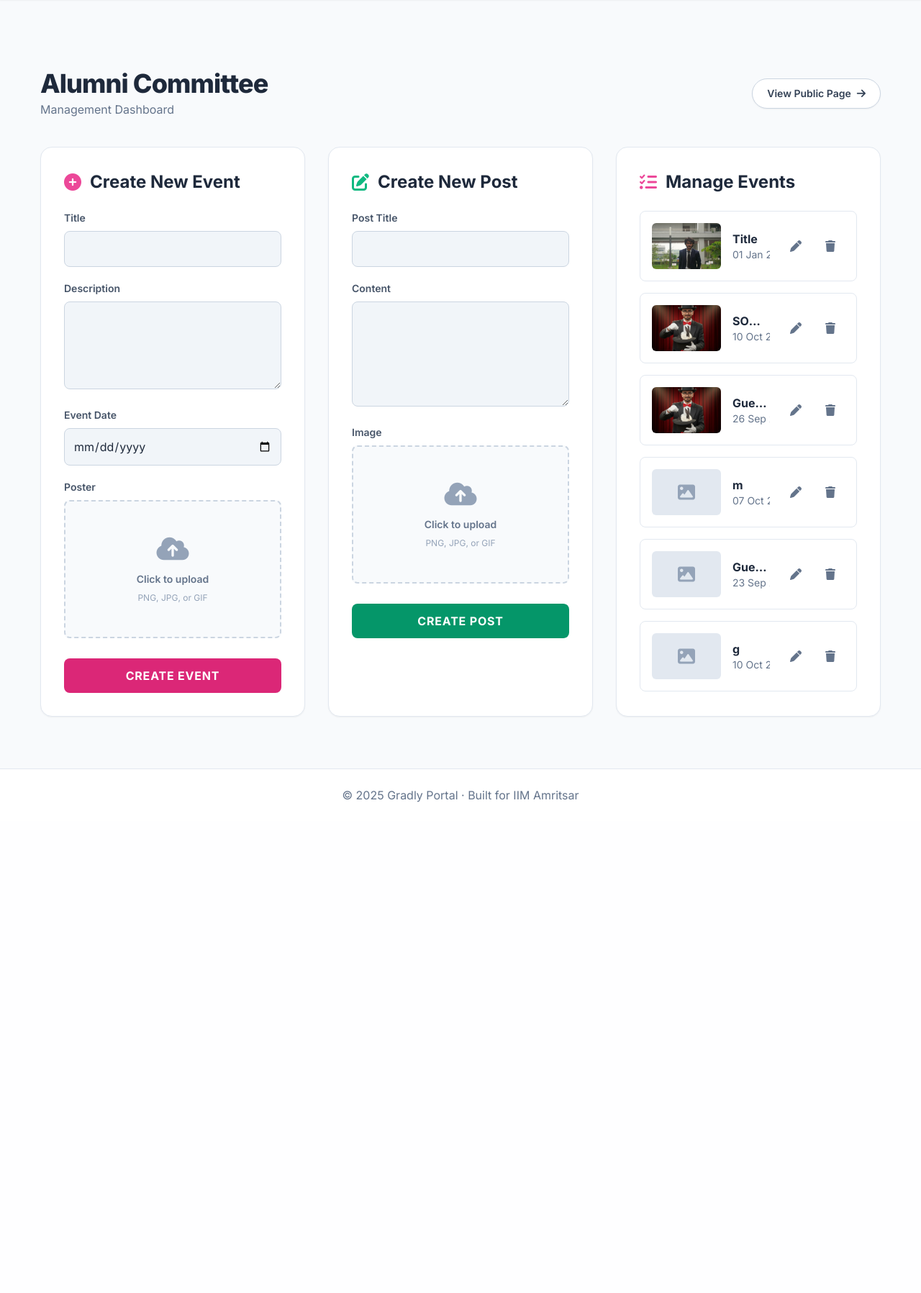
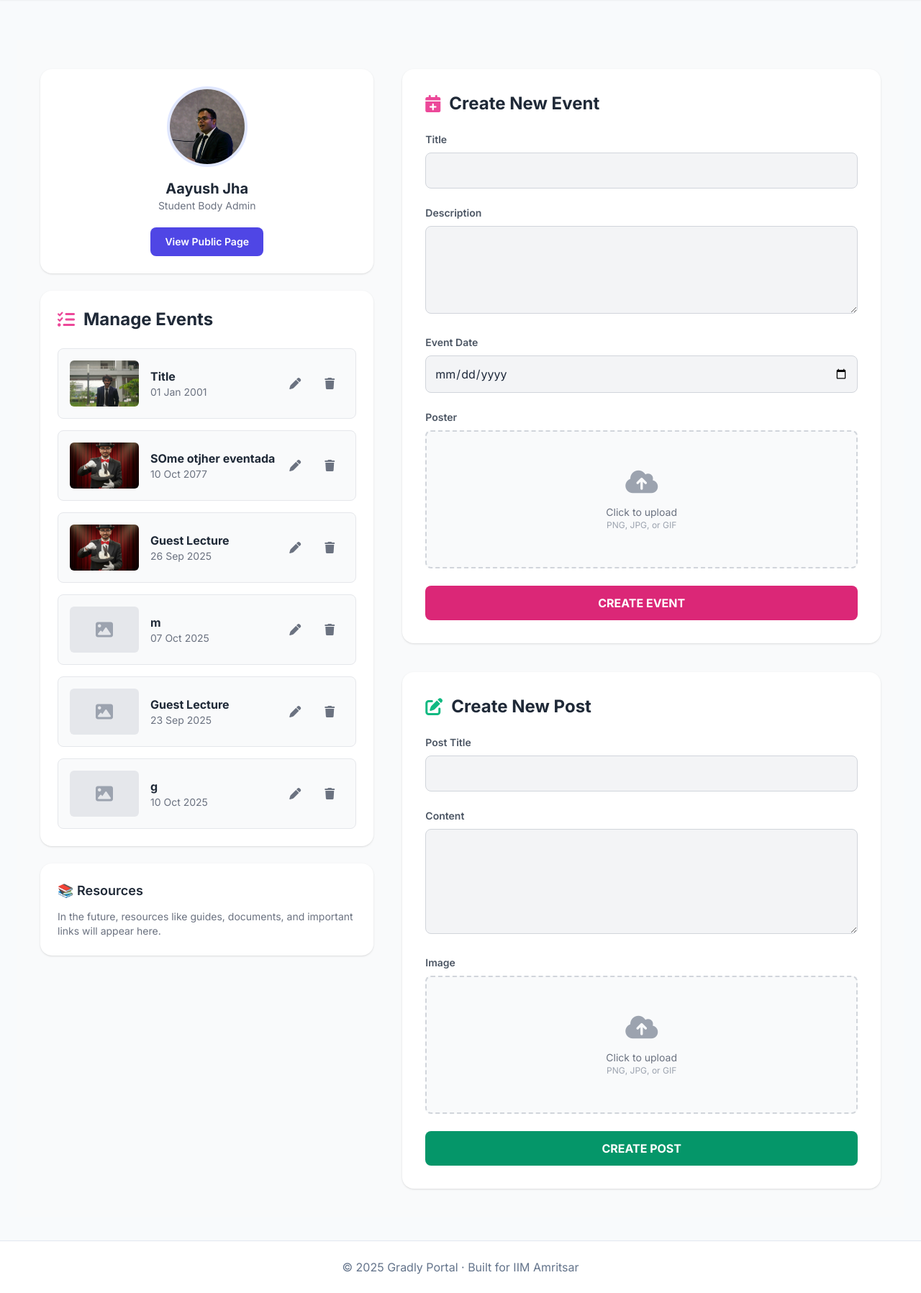
Before and after one commit to JhaAayush/Gradly, a Flask app: template templates/body_dashboard.html in a window 1280 px wide. Shown: the part 69-1866 px from the top of the page at 72% size. Before the commit the page ends 1184 px from the top, so only its background shows below. Run offline with Flask 3, Linux system fonts and the light colour scheme; the template is opened without the code that fills it: values that come from a table or form of the project are taken from there, others are empty; a user stored in the database is signed in; some libraries are stand-ins or nearby versions.

Commit message:
Post and feed mostly done

```diff
--- a/templates/body_dashboard.html
+++ b/templates/body_dashboard.html
@@ -2,174 +2,182 @@
 {% block title %}{{ body.name }} · Dashboard{% endblock %}
 
 {% block content %}
-<div class="bg-slate-50 min-h-screen">
-    <div class="max-w-screen-2xl mx-auto py-10 px-4 sm:px-6 lg:px-8">
-        <div class="flex justify-between items-center mb-10">
-            <div>
-                <h1 class="text-4xl font-extrabold text-slate-800 tracking-tight">{{ body.name }}</h1>
-                <p class="text-slate-500 mt-1">Management Dashboard</p>
-            </div>
-            <a href="{{ url_for('studentbody.view_body', body_id=body.id) }}"
-                class="bg-white text-slate-700 px-5 py-2.5 rounded-full font-semibold text-sm border border-slate-300 hover:bg-slate-100 hover:border-slate-400 transition-all flex items-center gap-2 shadow-sm">
-                View Public Page <i class="fa fa-arrow-right"></i>
-            </a>
-        </div>
+<div class="bg-gray-50 min-h-screen py-10">
+    <div class="max-w-7xl mx-auto px-4 lg:px-8 grid grid-cols-1 lg:grid-cols-12 gap-10">
 
-        <div class="grid lg:grid-cols-3 gap-8">
-
-            <div class="bg-white border border-slate-200 p-8 rounded-2xl shadow-sm">
-                <h2 class="text-2xl font-bold text-slate-800 mb-6 flex items-center gap-3">
-                    <i class="fa fa-plus-circle text-pink-500"></i> Create New Event
-                </h2>
-                <form method="POST" enctype="multipart/form-data" class="space-y-5">
-                    {{ form.hidden_tag() }}
-                    <div>
-                        {{ form.title.label(class="block text-sm font-semibold text-slate-600 mb-2") }}
-                        {{ form.title(class="w-full p-3 bg-slate-100 text-slate-800 border border-slate-300 rounded-lg focus:ring-2 focus:ring-pink-500 transition") }}
-                    </div>
-                    <div>
-                        {{ form.description.label(class="block text-sm font-semibold text-slate-600 mb-2") }}
-                        {{ form.description(rows=4, class="w-full p-3 bg-slate-100 text-slate-800 border border-slate-300 rounded-lg focus:ring-2 focus:ring-pink-500 transition") }}
-                    </div>
-                    <div>
-                        {{ form.date.label(class="block text-sm font-semibold text-slate-600 mb-2") }}
-                        {{ form.date(class="w-full p-3 bg-slate-100 text-slate-800 border border-slate-300 rounded-lg focus:ring-2 focus:ring-pink-500 transition", type="date") }}
-                    </div>
-                    <div>
-                        {{ form.poster.label(class="block text-sm font-semibold text-slate-600 mb-2") }}
-                        <label for="event-poster-upload" class="flex flex-col items-center justify-center w-full h-48 border-2 border-slate-300 border-dashed rounded-lg cursor-pointer bg-slate-50 hover:bg-slate-100 transition">
-                            <div id="event-upload-prompt" class="flex flex-col items-center justify-center text-center">
-                                <i class="fa-solid fa-cloud-arrow-up text-4xl text-slate-400 mb-3"></i>
-                                <p class="mb-2 text-sm text-slate-500"><span class="font-semibold">Click to upload</span></p>
-                                <p class="text-xs text-slate-400">PNG, JPG, or GIF</p>
-                            </div>
-                            <div id="event-upload-success" class="hidden flex flex-col items-center justify-center text-center">
-                                <i class="fa-solid fa-check-circle text-4xl text-green-500 mb-3"></i>
-                                <p class="font-semibold text-slate-700">File Selected:</p>
-                                <p id="event-filename" class="mt-1 text-sm text-slate-500 truncate px-2"></p>
-                            </div>
-                            {{ form.poster(id="event-poster-upload", class="hidden") }}
-                        </label>
-                    </div>
-                    <div class="pt-2">
-                        {{ form.submit(value="Create Event", class="w-full bg-pink-600 text-white font-bold py-3 px-6 rounded-lg hover:bg-pink-700 focus:outline-none focus:ring-4 focus:ring-pink-500/50 transition-all uppercase tracking-wider") }}
-                    </div>
-                </form>
+        <!-- Sidebar -->
+        <aside class="lg:col-span-5 space-y-6">
+            <!-- Profile card -->
+            <div class="bg-white rounded-2xl shadow p-6 text-center">
+                <div class="w-28 h-28 mx-auto relative">
+                    {% if current_user.profile_pic %}
+                    <img src="{{ url_for('static', filename=current_user.profile_pic) }}"
+                        class="rounded-full w-full h-full object-cover border-4 border-indigo-100">
+                    {% else %}
+                    <img src="{{ url_for('static', filename='default-profile.png') }}"
+                        class="rounded-full w-full h-full object-cover border-4 border-indigo-100">
+                    {% endif %}
+                </div>
+                <h2 class="mt-4 text-xl font-bold text-gray-800">{{ current_user.name }}</h2>
+                <p class="text-sm text-gray-500">Student Body Admin</p>
+                <a href="{{ url_for('studentbody.view_body', body_id=body.id) }}"
+                    class="mt-5 inline-block bg-indigo-600 text-white px-5 py-2.5 rounded-lg font-semibold text-sm hover:bg-indigo-700 transition">
+                    View Public Page
+                </a>
             </div>
 
-            <div class="bg-white border border-slate-200 p-8 rounded-2xl shadow-sm">
-                <h2 class="text-2xl font-bold text-slate-800 mb-6 flex items-center gap-3">
-                    <i class="fa fa-pen-to-square text-emerald-500"></i> Create New Post
-                </h2>
-                <form method="POST" action="{{ url_for('studentbody.create_post', body_id=body.id) }}" enctype="multipart/form-data" class="space-y-5">
-                    {{ post_form.hidden_tag() }}
-                    <div>
-                        {{ post_form.title.label(class="block text-sm font-semibold text-slate-600 mb-2") }}
-                        {{ post_form.title(class="w-full p-3 bg-slate-100 text-slate-800 border border-slate-300 rounded-lg focus:ring-2 focus:ring-emerald-500 transition") }}
-                    </div>
-                    <div>
-                        {{ post_form.content.label(class="block text-sm font-semibold text-slate-600 mb-2") }}
-                        {{ post_form.content(rows=5, class="w-full p-3 bg-slate-100 text-slate-800 border border-slate-300 rounded-lg focus:ring-2 focus:ring-emerald-500 transition") }}
-                    </div>
-                    <div>
-                        {{ post_form.image.label(class="block text-sm font-semibold text-slate-600 mb-2") }}
-                         <label for="post-image-upload" class="flex flex-col items-center justify-center w-full h-48 border-2 border-slate-300 border-dashed rounded-lg cursor-pointer bg-slate-50 hover:bg-slate-100 transition">
-                            <div id="post-upload-prompt" class="flex flex-col items-center justify-center text-center">
-                                <i class="fa-solid fa-cloud-arrow-up text-4xl text-slate-400 mb-3"></i>
-                                <p class="mb-2 text-sm text-slate-500"><span class="font-semibold">Click to upload</span></p>
-                                <p class="text-xs text-slate-400">PNG, JPG, or GIF</p>
-                            </div>
-                            <div id="post-upload-success" class="hidden flex flex-col items-center justify-center text-center">
-                                <i class="fa-solid fa-check-circle text-4xl text-green-500 mb-3"></i>
-                                <p class="font-semibold text-slate-700">File Selected:</p>
-                                <p id="post-filename" class="mt-1 text-sm text-slate-500 truncate px-2"></p>
-                            </div>
-                            {{ post_form.image(id="post-image-upload", class="hidden") }}
-                        </label>
-                    </div>
-                    <div class="pt-2">
-                        {{ post_form.submit(value="Create Post", class="w-full bg-emerald-600 text-white font-bold py-3 px-6 rounded-lg hover:bg-emerald-700 focus:outline-none focus:ring-4 focus:ring-emerald-500/50 transition-all uppercase tracking-wider") }}
-                    </div>
-                </form>
-            </div>
-
-            <div class="bg-white border border-slate-200 p-8 rounded-2xl shadow-sm">
-                <h2 class="text-2xl font-bold text-slate-800 mb-6 flex items-center gap-3">
+            <!-- Manage Events card -->
+            <div class="bg-white rounded-2xl shadow p-6">
+                <h2 class="text-2xl font-bold text-gray-800 mb-6 flex items-center gap-3">
                     <i class="fa fa-list-check text-pink-500"></i> Manage Events
                 </h2>
                 <div class="space-y-4">
                     {% for ev in events %}
-                    <div class="bg-white rounded-lg p-4 flex items-center justify-between gap-4 transition-all hover:bg-slate-50 hover:shadow-md border border-slate-200">
+                    <div
+                        class="bg-gray-50 rounded-lg p-4 flex items-center justify-between hover:bg-gray-100 transition border border-gray-200">
                         <div class="flex items-center gap-4 min-w-0">
                             {% if ev.poster %}
-                            <img src="{{ url_for('static', filename=ev.poster) }}" class="w-24 h-16 object-cover rounded-md flex-shrink-0" alt="Event Poster">
+                            <img src="{{ url_for('static', filename=ev.poster) }}"
+                                class="w-24 h-16 object-cover rounded-md flex-shrink-0">
                             {% else %}
-                            <div class="w-24 h-16 bg-slate-200 rounded-md flex-shrink-0 flex items-center justify-center text-slate-400">
+                            <div
+                                class="w-24 h-16 bg-gray-200 rounded-md flex items-center justify-center text-gray-400">
                                 <i class="fa fa-image text-2xl"></i>
                             </div>
                             {% endif %}
                             <div class="truncate">
-                                <p class="font-bold text-slate-800 truncate">{{ ev.title }}</p>
-                                <p class="text-sm text-slate-500">{{ ev.date.strftime('%d %b %Y') if ev.date else 'No date' }}</p>
+                                <p class="font-bold text-gray-800 truncate">{{ ev.title }}</p>
+                                <p class="text-sm text-gray-500">{{ ev.date.strftime('%d %b %Y') if ev.date else 'No
+                                    date' }}</p>
                             </div>
                         </div>
-                        <div class="flex items-center gap-2 flex-shrink-0">
-                            <a href="{{ url_for('studentbody.edit_event', body_id=body.id, event_id=ev.id) }}" class="h-10 w-10 flex items-center justify-center rounded-full text-slate-500 hover:bg-yellow-100 hover:text-yellow-600 transition-colors" title="Edit">
+                        <div class="flex items-center gap-2">
+                            <a href="{{ url_for('studentbody.edit_event', body_id=body.id, event_id=ev.id) }}"
+                                class="h-10 w-10 flex items-center justify-center rounded-full text-gray-500 hover:bg-yellow-100 hover:text-yellow-600 transition"
+                                title="Edit">
                                 <i class="fa fa-pen"></i>
                             </a>
-                            <form method="POST" action="{{ url_for('studentbody.delete_event', body_id=body.id, event_id=ev.id) }}" onsubmit="return confirm('Are you sure you want to delete this event?');">
-                                <button type="submit" class="h-10 w-10 flex items-center justify-center rounded-full text-slate-500 hover:bg-red-100 hover:text-red-600 transition-colors" title="Delete">
+                            <form method="POST"
+                                action="{{ url_for('studentbody.delete_event', body_id=body.id, event_id=ev.id) }}"
+                                onsubmit="return confirm('Are you sure you want to delete this event?');">
+                                <button type="submit"
+                                    class="h-10 w-10 flex items-center justify-center rounded-full text-gray-500 hover:bg-red-100 hover:text-red-600 transition"
+                                    title="Delete">
                                     <i class="fa fa-trash"></i>
                                 </button>
                             </form>
                         </div>
                     </div>
                     {% else %}
-                    <div class="text-center py-16 border-2 border-dashed border-slate-200 rounded-lg">
-                        <p class="text-slate-500">You haven't created any events yet.</p>
-                        <p class="text-slate-400 text-sm mt-1">Use the form on the left to get started.</p>
+                    <div class="text-center py-16 border-2 border-dashed border-gray-200 rounded-lg">
+                        <p class="text-gray-500">You haven't created any events yet.</p>
+                        <p class="text-gray-400 text-sm mt-1">Use the form on the right to get started.</p>
                     </div>
                     {% endfor %}
                 </div>
             </div>
-        </div>
+
+            <!-- Resources card -->
+            <div class="bg-white rounded-2xl shadow p-6">
+                <h3 class="text-lg font-semibold text-gray-800 mb-3">📚 Resources</h3>
+                <p class="text-sm text-gray-500">In the future, resources like guides, documents, and important links
+                    will appear here.</p>
+            </div>
+        </aside>
+
+        <!-- Main Content -->
+        <main class="lg:col-span-7 space-y-10">
+            <!-- Create Event -->
+            <div class="bg-white rounded-2xl shadow p-8">
+                <h2 class="text-2xl font-bold text-gray-800 mb-6 flex items-center gap-3">
+                    <i class="fa fa-calendar-plus text-pink-500"></i> Create New Event
+                </h2>
+                <form method="POST" enctype="multipart/form-data" class="space-y-6">
+                    {{ form.hidden_tag() }}
+                    <div>
+                        {{ form.title.label(class="block text-sm font-semibold text-gray-600 mb-2") }}
+                        {{ form.title(class="w-full p-3 bg-gray-100 border border-gray-300 rounded-lg focus:ring-2
+                        focus:ring-pink-500") }}
+                    </div>
+                    <div>
+                        {{ form.description.label(class="block text-sm font-semibold text-gray-600 mb-2") }}
+                        {{ form.description(rows=4, class="w-full p-3 bg-gray-100 border border-gray-300 rounded-lg
+                        focus:ring-2 focus:ring-pink-500") }}
+                    </div>
+                    <div>
+                        {{ form.date.label(class="block text-sm font-semibold text-gray-600 mb-2") }}
+                        {{ form.date(class="w-full p-3 bg-gray-100 border border-gray-300 rounded-lg focus:ring-2
+                        focus:ring-pink-500", type="date") }}
+                    </div>
+                    <div>
+                        {{ form.poster.label(class="block text-sm font-semibold text-gray-600 mb-2") }}
+                        <label for="event-poster-upload"
+                            class="flex flex-col items-center justify-center w-full h-48 border-2 border-dashed border-gray-300 rounded-lg cursor-pointer bg-gray-50 hover:bg-gray-100 transition">
+                            <div id="event-upload-prompt" class="flex flex-col items-center justify-center text-center">
+                                <i class="fa-solid fa-cloud-arrow-up text-4xl text-gray-400 mb-3"></i>
+                                <p class="text-sm text-gray-500">Click to upload</p>
+                                <p class="text-xs text-gray-400">PNG, JPG, or GIF</p>
+                            </div>
+                            <div id="event-upload-success"
+                                class="hidden flex flex-col items-center justify-center text-center">
+                                <i class="fa-solid fa-check-circle text-4xl text-green-500 mb-3"></i>
+                                <p class="font-semibold text-gray-700">File Selected:</p>
+                                <p id="event-filename" class="mt-1 text-sm text-gray-500 truncate"></p>
+                            </div>
+                            {{ form.poster(id="event-poster-upload", class="hidden") }}
+                        </label>
+                    </div>
+                    <div>
+                        {{ form.submit(value="Create Event", class="w-full bg-pink-600 text-white font-bold py-3 px-6
+                        rounded-lg hover:bg-pink-700 focus:ring-4 focus:ring-pink-500/50 transition uppercase") }}
+                    </div>
+                </form>
+            </div>
+
+            <!-- Create Post -->
+            <div class="bg-white rounded-2xl shadow p-8">
+                <h2 class="text-2xl font-bold text-gray-800 mb-6 flex items-center gap-3">
+                    <i class="fa fa-pen-to-square text-emerald-500"></i> Create New Post
+                </h2>
+                <form method="POST" action="{{ url_for('studentbody.create_post', body_id=body.id) }}"
+                    enctype="multipart/form-data" class="space-y-6">
+                    {{ post_form.hidden_tag() }}
+                    <div>
+                        {{ post_form.title.label(class="block text-sm font-semibold text-gray-600 mb-2") }}
+                        {{ post_form.title(class="w-full p-3 bg-gray-100 border border-gray-300 rounded-lg focus:ring-2
+                        focus:ring-emerald-500") }}
+                    </div>
+                    <div>
+                        {{ post_form.content.label(class="block text-sm font-semibold text-gray-600 mb-2") }}
+                        {{ post_form.content(rows=5, class="w-full p-3 bg-gray-100 border border-gray-300 rounded-lg
+                        focus:ring-2 focus:ring-emerald-500") }}
+                    </div>
+                    <div>
+                        {{ post_form.image.label(class="block text-sm font-semibold text-gray-600 mb-2") }}
+                        <label for="post-image-upload"
+                            class="flex flex-col items-center justify-center w-full h-48 border-2 border-dashed border-gray-300 rounded-lg cursor-pointer bg-gray-50 hover:bg-gray-100 transition">
+                            <div id="post-upload-prompt" class="flex flex-col items-center justify-center text-center">
+                                <i class="fa-solid fa-cloud-arrow-up text-4xl text-gray-400 mb-3"></i>
+                                <p class="text-sm text-gray-500">Click to upload</p>
+                                <p class="text-xs text-gray-400">PNG, JPG, or GIF</p>
+                            </div>
+                            <div id="post-upload-success"
+                                class="hidden flex flex-col items-center justify-center text-center">
+                                <i class="fa-solid fa-check-circle text-4xl text-green-500 mb-3"></i>
+                                <p class="font-semibold text-gray-700">File Selected:</p>
+                                <p id="post-filename" class="mt-1 text-sm text-gray-500 truncate"></p>
+                            </div>
+                            {{ post_form.image(id="post-image-upload", class="hidden") }}
+                        </label>
+                    </div>
+                    <div>
+                        {{ post_form.submit(value="Create Post", class="w-full bg-emerald-600 text-white font-bold py-3
+                        px-6 rounded-lg hover:bg-emerald-700 focus:ring-4 focus:ring-emerald-500/50 transition
+                        uppercase") }}
+                    </div>
+                </form>
+            </div>
+        </main>
     </div>
 </div>
 {% endblock %}
-
-{% block scripts %}
-{{ super() }}
-<script>
-document.addEventListener('DOMContentLoaded', function() {
-    // Reusable function for a visual file upload indicator
-    function setupFileUploadIndicator(inputId, promptId, successId, filenameId) {
-        const fileInput = document.getElementById(inputId);
-        const promptEl = document.getElementById(promptId);
-        const successEl = document.getElementById(successId);
-        const filenameEl = document.getElementById(filenameId);
-
-        if (!fileInput || !promptEl || !successEl || !filenameEl) return;
-
-        fileInput.addEventListener('change', function(event) {
-            if (event.target.files && event.target.files.length > 0) {
-                // File selected: hide prompt, show success, display filename
-                promptEl.classList.add('hidden');
-                successEl.classList.remove('hidden');
-                filenameEl.textContent = event.target.files[0].name;
-            } else {
-                // No file selected: show prompt, hide success
-                promptEl.classList.remove('hidden');
-                successEl.classList.add('hidden');
-                filenameEl.textContent = '';
-            }
-        });
-    }
-
-    // Initialize for Event form
-    setupFileUploadIndicator('event-poster-upload', 'event-upload-prompt', 'event-upload-success', 'event-filename');
-
-    // Initialize for Post form
-    setupFileUploadIndicator('post-image-upload', 'post-upload-prompt', 'post-upload-success', 'post-filename');
-});
-</script>
-{% endblock %}
```
Also changed, not shown: routes/posts.py (+15 -48 lines), templates/feed.html (+101 -27 lines), instance/gradly.db.
